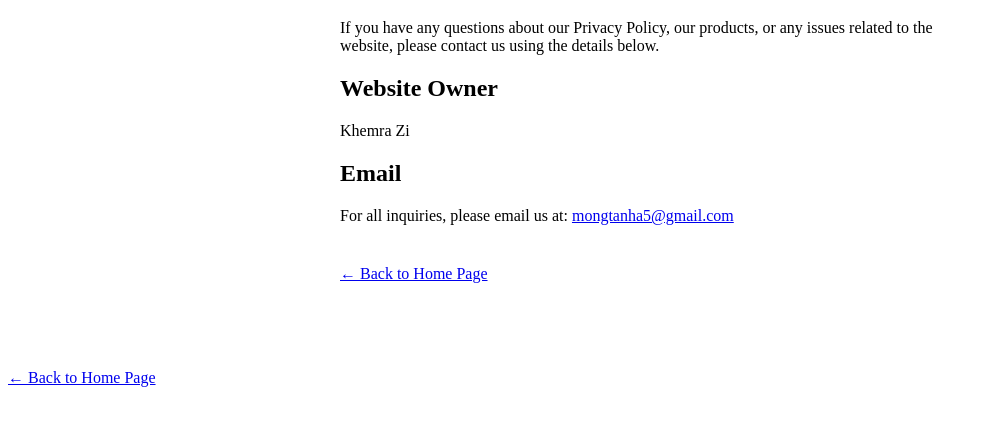
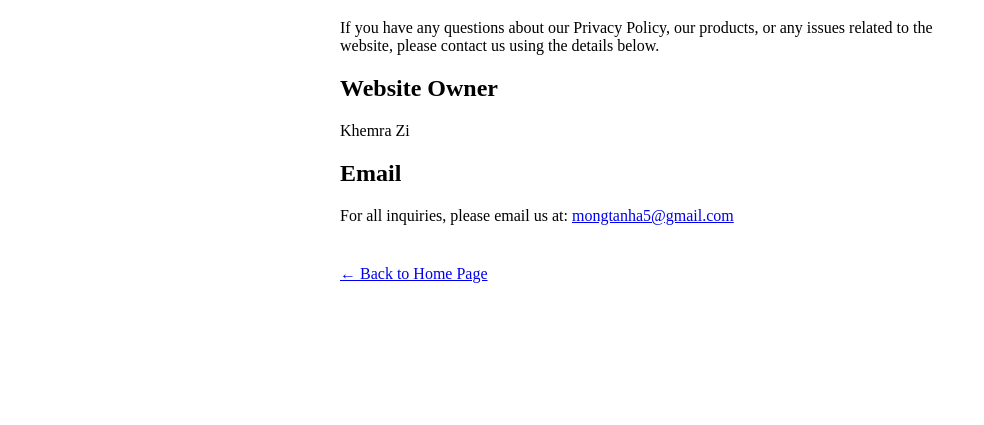
Before and after one commit to khemrezi/NEWSHERE, a plain HTML site: page contact.html in a window 1280 px wide. Shown: the part 131-556 px from the top of the page, without its empty margins (0-984 px from the left). Drawn offline with Linux system fonts and the light colour scheme.

Commit message:
Update contact.html

```diff
--- a/contact.html
+++ b/contact.html
@@ -21,6 +21,7 @@
         <p style="margin-top: 40px;"><a href="index.html">← Back to Home Page</a></p>
 
     </div>
-     <p style="margin-top: 50px;"><a href="index.html">← Back to Home Page</a></p>
+
 </body>
+
 </html>
```
